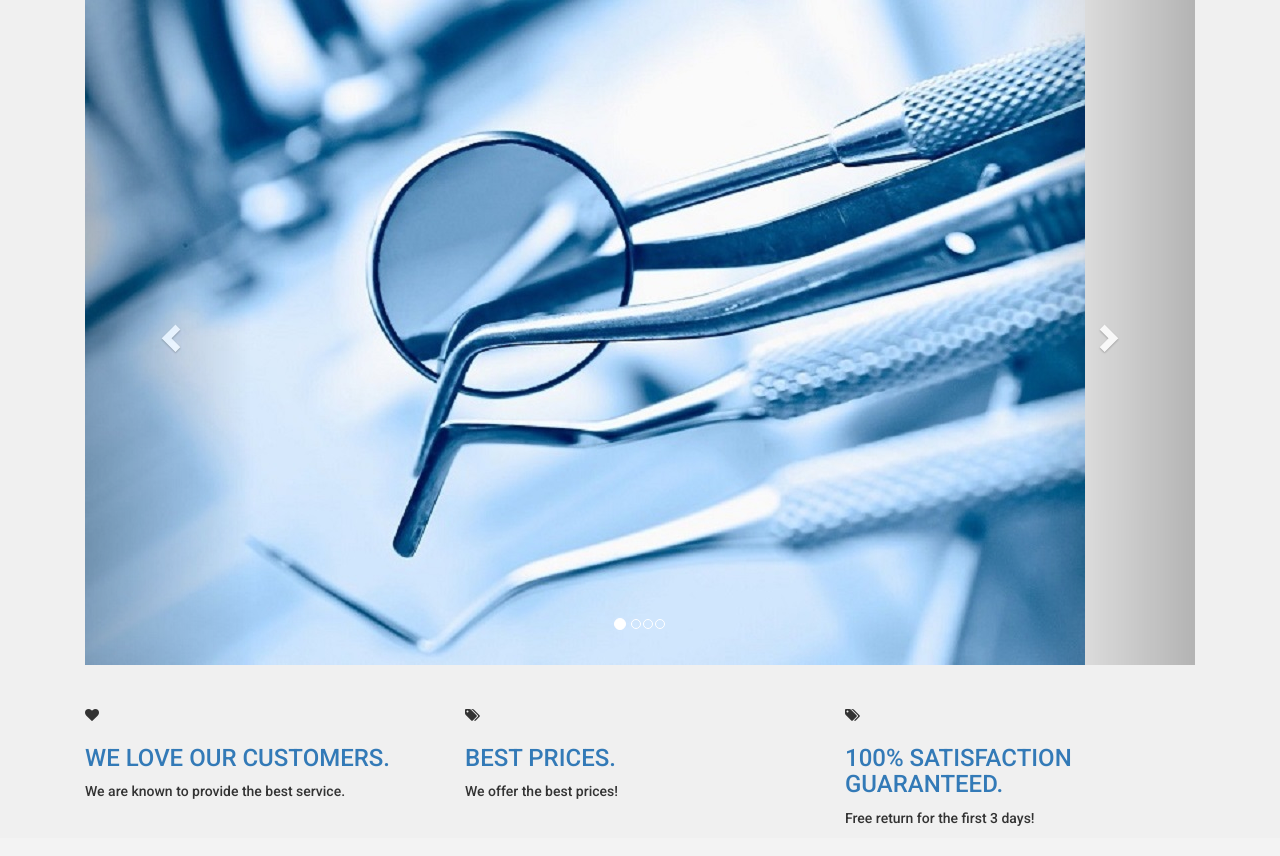
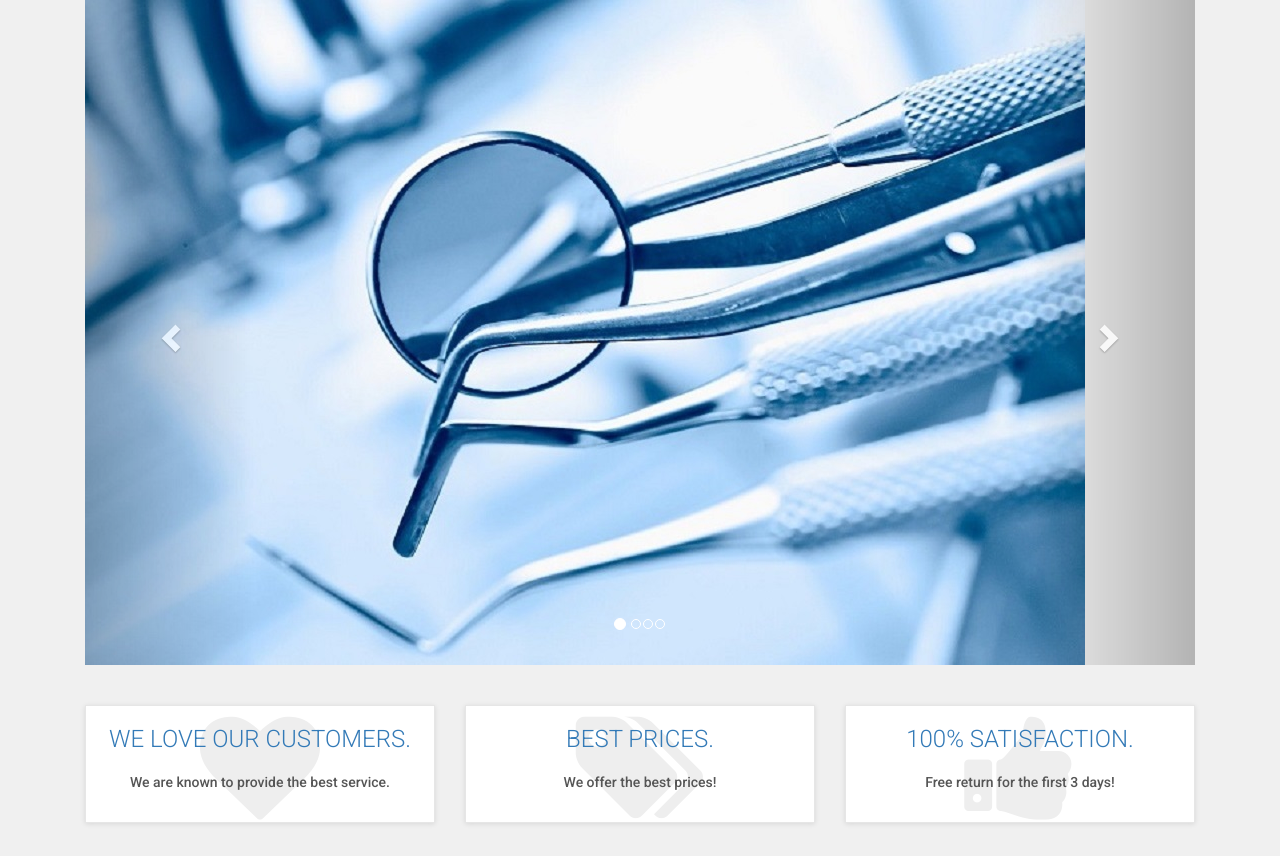
Before and after one commit to sharvinbala/e-commerce, a PHP site: page / in a window 1280 px wide. Shown: the part 143-999 px from the top of the page. Before the commit the page ends 969 px from the top, so only its background shows below. Run offline with PHP 8.4, Linux system fonts and the light colour scheme.

Commit message:
constructed all the advantages and style

```diff
--- a/index.php
+++ b/index.php
@@ -223,10 +223,10 @@
 				<div class="box same-height"><!--box same-height starts-->
 
 					<div class="icon">
-						<i class="fa fa-tags"></i>
+						<i class="fa fa-thumbs-up"></i>
 					</div>
 
-				<h3><a href="#">100% SATISFACTION GUARANTEED.</a></h3>
+				<h3><a href="#">100% SATISFACTION.</a></h3>
 					<p>
 						Free return for the first 3 days!
 					</p>
--- a/styles/style.css
+++ b/styles/style.css
@@ -177,3 +177,58 @@ body
 {
 	margin-bottom: 40px;
 }
+
+/* Advantages Styles */
+
+.box
+{
+	background: #fff;
+	margin: 0 0 30px;
+	border: solid 1px #e6e6e6;
+	box-sizing: border-box;
+	padding: 20px;
+	box-shadow: 0 1px 5px rgb(0, 0, 0, 0.1);
+}
+
+#advantages
+{
+	text-align: center;
+}
+
+#advantages .box .icon
+{
+	position: absolute;
+	font-size: 120px;
+	width: 100%;
+	text-align: center;
+	top: -20px;
+	left: 0;
+	height: 100%;
+	float: left;
+	color: #eeeeee;
+	transition: all 0.2s ease-out;
+	z-index: 1;
+	box-sizing: border-box;
+}
+
+#advantages .box h3
+{
+	position: relative;
+	margin: 0 0 20px;
+	font-weight: 300;
+	text-transform: uppercase;
+	z-index: 2;
+}
+
+#advantages .box h3 a:hover
+{
+	text-decoration: none;
+}
+
+#advantages .box p
+{
+	position: relative;
+	color: #555555;
+	z-index: 2;
+
+}
```
